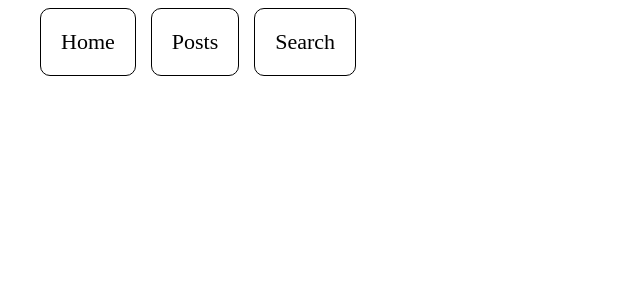
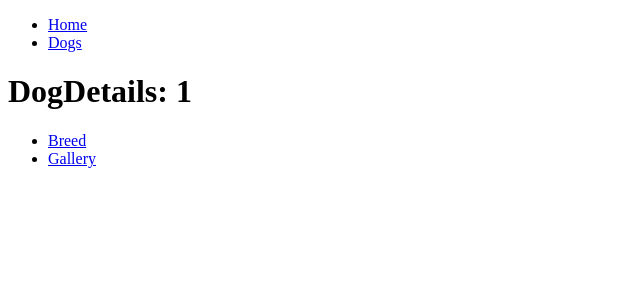
Before and after one commit to darynna/learn-react, a React (Create React App) app: page /dogs/1 in a window 1280 px wide. Before the commit this address had no page. Shown: the top 300 px of the page, without its empty margins (0-640 px from the left). Built offline with nearby package versions, Linux system fonts and the light colour scheme.

Commit message:
lesson 5

```diff
--- a/src/components/App.jsx
+++ b/src/components/App.jsx
@@ -448,14 +448,14 @@
 // import Counter from "./Counter/Counter"
 // import Friends from "./Friends/Friends"
 // import UseRefComp from "./useRef/useRef"
-import { NavLink, Route, Routes } from 'react-router-dom';
+import {Route, Routes } from 'react-router-dom';
 
-import HomePage from 'pages/HomePage';
-import PostsPage from 'pages/PostsPage';
+// import HomePage from 'pages/HomePage';
+// import PostsPage from 'pages/PostsPage';
 
-import { StyledAppContainer } from './App.styled';
-import SearchPage from 'pages/SearchPage';
-import PostDetailsPage from 'pages/PostDetailsPage';
+// import { StyledAppContainer } from './App.styled';
+// import SearchPage from 'pages/SearchPage';
+// import PostDetailsPage from 'pages/PostDetailsPage';
 
 /*
 Маршрутизація:
@@ -472,29 +472,52 @@ import PostDetailsPage from 'pages/PostDetailsPage';
 
 */
 
+// export const App = () => {
+//   return (
+//       <StyledAppContainer>
+//         <header>
+//           <nav>
+//             <NavLink className="header-link" to="/">
+//               Home
+//             </NavLink>
+//             <NavLink className="header-link" to="/posts">
+//               Posts
+//             </NavLink>
+//             <NavLink className="header-link" to="/search">
+//               Search
+//             </NavLink>
+//           </nav>
+//         </header>
+
+//         <Routes>
+//           <Route path='/' element={<HomePage />}/>
+//           <Route path='/posts' element={<PostsPage />}/>
+//           <Route path='/search' element={<SearchPage />}/>
+//           <Route path='/post-details/:postId/*' element={<PostDetailsPage />}/>
+//         </Routes>
+//       </StyledAppContainer>
+//   );
+// };
+
+import Home from 'pages2/Home';
+import Dogs from 'pages2/Dogs';
+import DogDetails from 'pages2/DogDetails';
+import { Layout } from './Layout';
+import { Gallery } from './Gallery/Gallery';
+
 export const App = () => {
   return (
-      <StyledAppContainer>
-        <header>
-          <nav>
-            <NavLink className="header-link" to="/">
-              Home
-            </NavLink>
-            <NavLink className="header-link" to="/posts">
-              Posts
-            </NavLink>
-            <NavLink className="header-link" to="/search">
-              Search
-            </NavLink>
-          </nav>
-        </header>
 
-        <Routes>
-          <Route path='/' element={<HomePage />}/>
-          <Route path='/posts' element={<PostsPage />}/>
-          <Route path='/search' element={<SearchPage />}/>
-          <Route path='/post-details/:postId/*' element={<PostDetailsPage />}/>
-        </Routes>
-      </StyledAppContainer>
+    <Routes>
+      <Route path='/' element={<Layout/>}>
+      <Route index element={<Home/>}/>
+      <Route path='dogs' element={<Dogs/>}/>
+      <Route path='dogs/:dog' element={<DogDetails/>}>
+        <Route path='breeds' element={<div>Breeds</div>}/>
+        <Route path='gallery' element={<Gallery/>}/>
+      </Route>
+      </Route>
+    </Routes>
+
   );
 };
--- /dev/null
+++ b/src/components/Gallery/Gallery.js
@@ -0,0 +1,6 @@
+import { useParams } from "react-router-dom"
+
+export const Gallery =()=>{
+ const {dog} = useParams()
+ return <div>Image gallery: {dog}</div>
+}
--- /dev/null
+++ b/src/components/Layout.js
@@ -0,0 +1,19 @@
+import { NavLink, Outlet } from "react-router-dom";
+
+export const Layout = () => {
+  return (
+    <div>
+      <ul>
+        <li>
+          <NavLink to="/">Home</NavLink>
+        </li>
+        <li>
+          <NavLink to="/dogs">Dogs</NavLink>
+        </li>
+      </ul>
+      <main>
+        <Outlet />
+      </main>
+    </div>
+  );
+};
--- /dev/null
+++ b/src/pages2/DogDetails.js
@@ -0,0 +1,20 @@
+import { useParams, Link } from "react-router-dom"
+
+const DogDetails =()=>{
+    const {dog} = useParams()
+
+    return(
+        <><h1>DogDetails: {dog}</h1>
+        <ul>
+            <li>
+                <Link to="breeds">Breed</Link>
+            </li>
+            <li>
+                <Link to="gallery">Gallery</Link>
+            </li>
+        </ul>
+        </>
+    )
+}
+
+export default DogDetails
--- /dev/null
+++ b/src/pages2/Dogs.js
@@ -0,0 +1,16 @@
+const { Link } = require("react-router-dom")
+
+
+const Dogs = ()=>{
+    return(
+        <div>
+            {['dog-1', 'dog-2', 'dog-3'].map(dog=>{
+                return(
+                    <Link key={dog} to={dog}>{dog}</Link>
+                )
+            })}
+        </div>
+    )
+}
+
+export default Dogs
--- /dev/null
+++ b/src/pages2/Home.js
@@ -0,0 +1,5 @@
+const Home = () =>{
+return <div>Home</div>
+}
+
+export default Home
```
